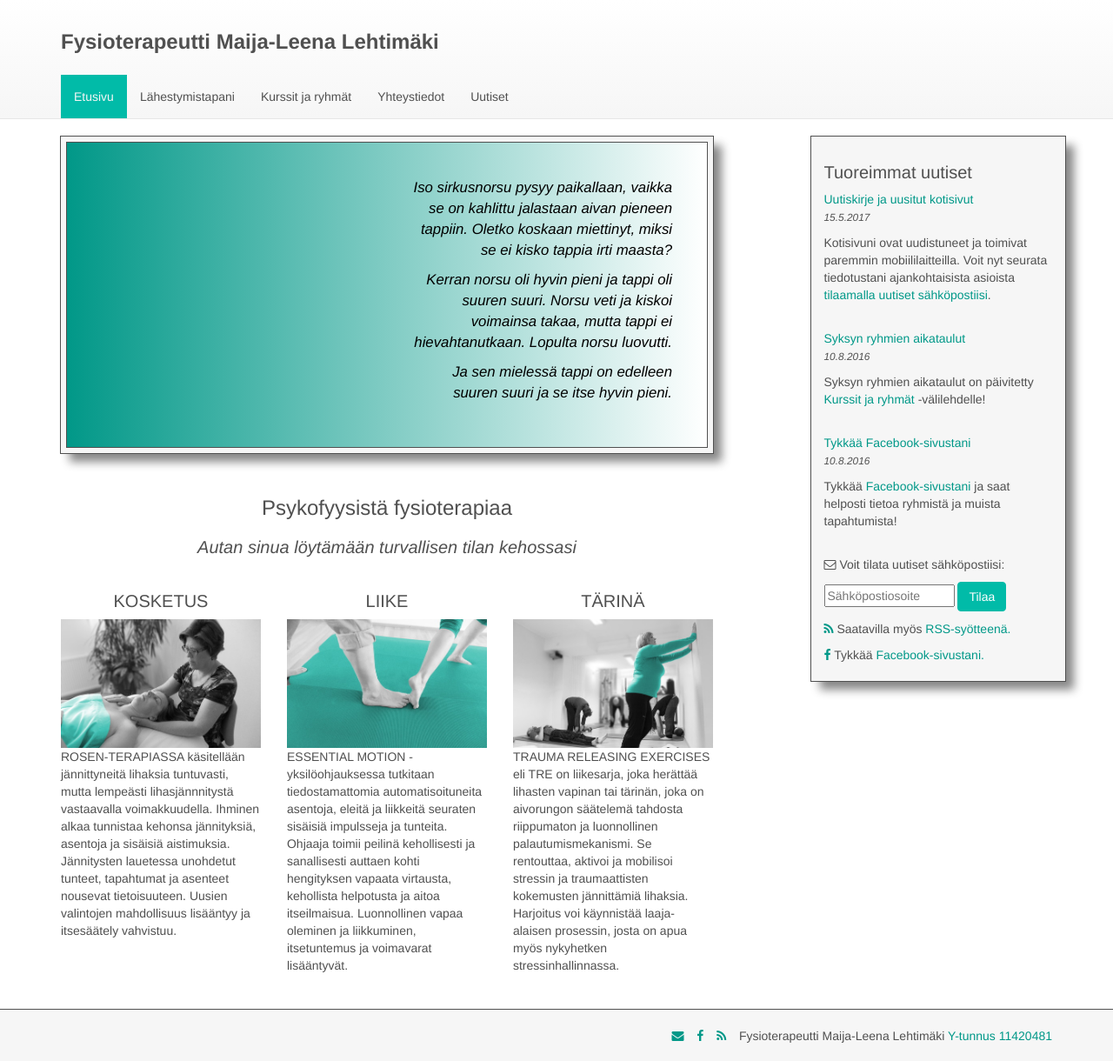
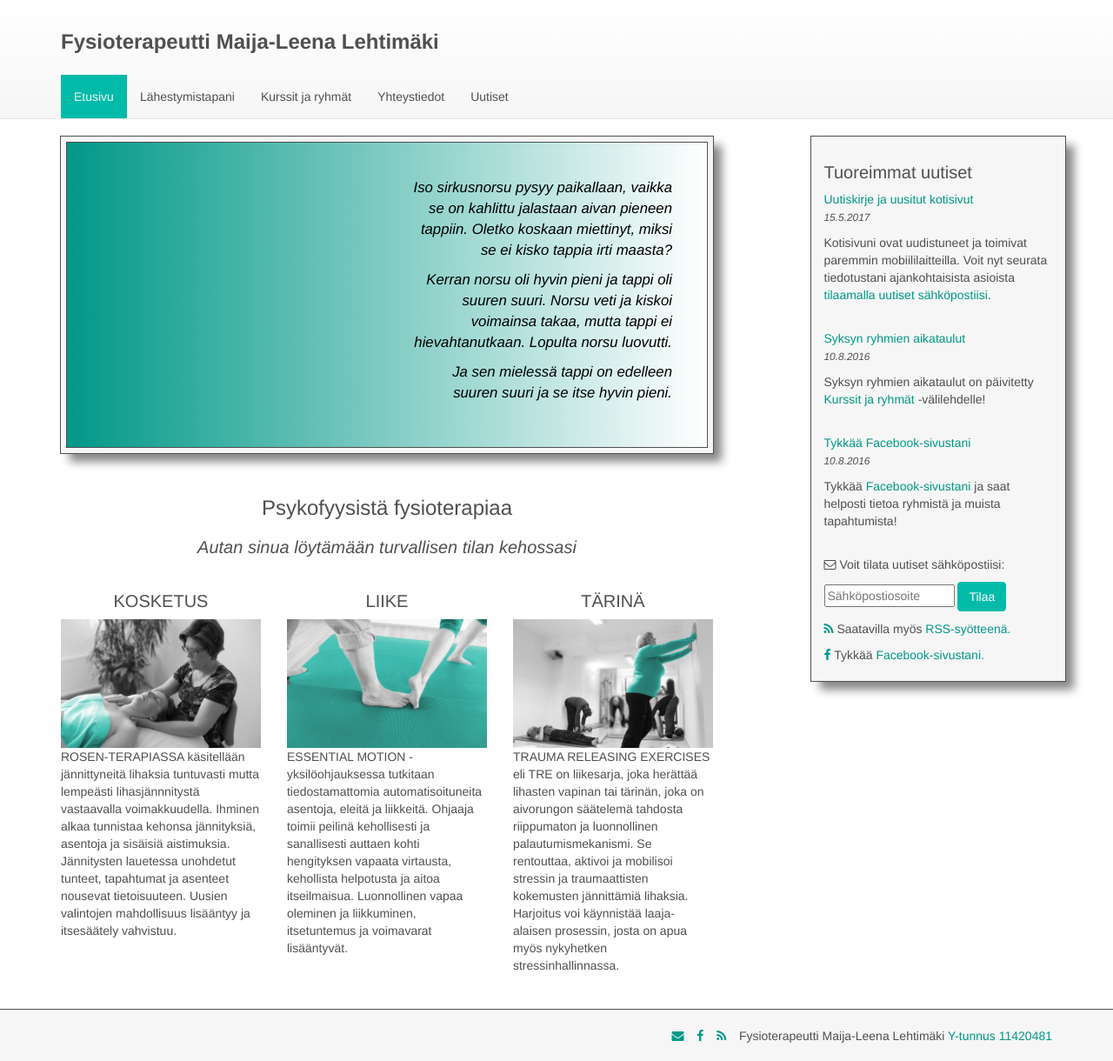
Before and after one commit to jluttine/maijaleenalehtimaki.fi, a Jekyll site: the page built from _pages/00-etusivu.html, in a window 1280 px wide. Shown: the whole page at 87% size. Built offline with Jekyll 4.4.1, drawn with Linux system fonts in a browser that asks for light colours.

Commit message:
Korjaa etusivun kuvaukset

```diff
--- a/_pages/00-etusivu.html
+++ b/_pages/00-etusivu.html
@@ -41,7 +41,7 @@ permalink: /
                 <h2 class="intro-title">KOSKETUS</h2>
                 <img src="{{ site.baseurl }}{% link images/rosen-terapia-small.jpg %}" width="100%" max-width="500"/>
                 <p class="intro-text">
-                    ROSEN-TERAPIASSA käsitellään jännittyneitä lihaksia tuntuvasti,
+                    ROSEN-TERAPIASSA käsitellään jännittyneitä lihaksia tuntuvasti
                     mutta lempeästi lihasjännnitystä vastaavalla voimakkuudella.
                     Ihminen alkaa tunnistaa kehonsa jännityksiä, asentoja ja
                     sisäisiä aistimuksia. Jännitysten lauetessa unohdetut tunteet,
@@ -55,13 +55,13 @@ permalink: /
                 <h2 class="intro-title">LIIKE</h2>
                 <img src="{{ site.baseurl }}{% link images/essential-motion-small.jpg %}" width="100%" max-width="500"/>
                 <p class="intro-text">
-                    ESSENTIAL MOTION -yksilöohjauksessa tutkitaan tiedostamattomia
-                    automatisoituneita asentoja, eleitä ja liikkeitä seuraten
-                    sisäisiä impulsseja ja tunteita. Ohjaaja toimii peilinä
-                    kehollisesti ja sanallisesti auttaen kohti hengityksen vapaata
-                    virtausta, kehollista helpotusta ja aitoa itseilmaisua.
-                    Luonnollinen vapaa oleminen ja liikkuminen, itsetuntemus ja
-                    voimavarat lisääntyvät.
+                    ESSENTIAL MOTION -yksilöohjauksessa tutkitaan
+                    tiedostamattomia automatisoituneita asentoja, eleitä ja
+                    liikkeitä. Ohjaaja toimii peilinä kehollisesti ja
+                    sanallisesti auttaen kohti hengityksen vapaata virtausta,
+                    kehollista helpotusta ja aitoa itseilmaisua. Luonnollinen
+                    vapaa oleminen ja liikkuminen, itsetuntemus ja voimavarat
+                    lisääntyvät.
                 </p>
             </div>
         </a>
```
